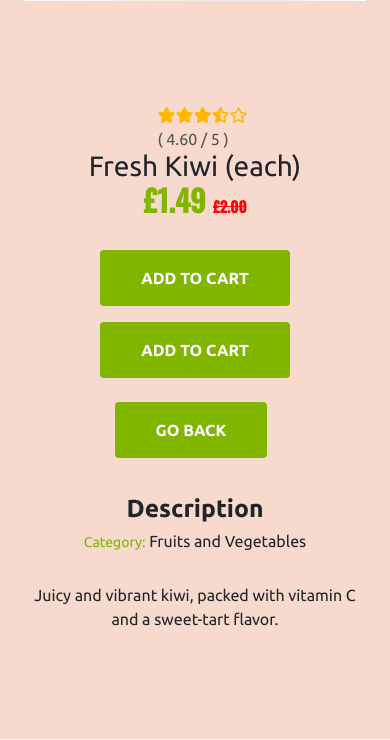
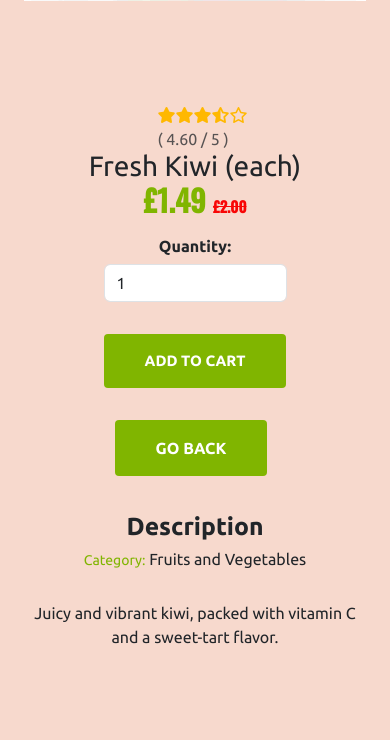
Before and after one commit to Esmael-Pinho/fourth-milestone-project, a Django app: page /products/1 in a window 390 px wide. Shown: the part 628-1368 px from the top of the page. Run offline with Django 3.2, Linux system fonts and the light colour scheme; data comes from the database, SQL or seed files in the repository; some libraries are stand-ins or nearby versions; some web fonts are replaced.

Commit message:
changes in styling responsiveness, added quantity to details

```diff
--- a/products/static/css/products.css
+++ b/products/static/css/products.css
@@ -284,6 +284,10 @@
 
 /* Product details */
 
+.details-title {
+    margin-top: 4rem;
+}
+
 .header-container {
     padding-top: 60px;
 }
@@ -364,7 +368,7 @@ sup {
 }
 
 .back-btn {
-    margin-right: 5.5rem;
+    font-size: 16px;
 }
 
 .small {
@@ -376,6 +380,15 @@ sup {
 .small a:hover {
     color: var(--green);
 }
+
+.add-btn {
+    font-size: 15px;
+}
+
+.text-align-start {
+    margin-bottom: 0.345rem;
+}
+
 
 #scrollUp {
     background-color: #F7F5EB;
@@ -409,22 +422,17 @@ a#scrollUp:hover {
 
 
 /* Media Queries */
-@media (max-width: 991px) {
-    #scrollUp {
-        font-size: 16px;
-        height: 30px;
-        width: 30px;
-        bottom: 50px;
+@media (min-width: 992px) {
+    .button-green {
+        padding: 16px 20px;
     }
 
-    #scrollUp i {
-        line-height: 30px;
+    .add-btn {
+        width: 150px;
     }
 }
 
-
-
-@media (max-width: 992px) {
+@media (max-width: 991px) {
     .section-title {
         margin-top: 5rem;
         margin-bottom: 1.5rem;
@@ -463,6 +471,33 @@ a#scrollUp:hover {
         margin-bottom: 2rem;
     }
 
+    .add-to-cart-section form.form-group {
+        width: 50% !important;
+    }
+
+    .detail-group {
+        margin: 0 auto;
+    }
+
+    .button-green span::before {
+        display: none;
+    }
+
+    .detail-group .input-group {
+        margin: 0 auto;
+        width: 50% !important;
+    }
+
+    #scrollUp {
+        font-size: 16px;
+        height: 30px;
+        width: 30px;
+        bottom: 50px;
+    }
+
+    #scrollUp i {
+        line-height: 30px;
+    }
 
 }
 
--- a/products/templates/products/product_detail.html
+++ b/products/templates/products/product_detail.html
@@ -19,7 +19,7 @@
         <div class="row justify-content-center big-title">
             <div class="col-sm-12 col-md-10 col-lg-8">
                 <div class="section-title-area text-center">
-                    <h1 class="section-title">Product Details</h1>
+                    <h1 class="section-title details-title">Product Details</h1>
                 </div>
             </div>
         </div>
@@ -66,22 +66,33 @@
                                 </sup>
                             </h1>
                         </div>
-                        <div class="row add-to-cart-section justify-content-evenly text-center">
-                            <div class="col-sm-12 col-lg-5 m-0 p-0">
-                                <div class="div add-to-cart">
-                                    <a href="#" aria-label="Add to Cart" class="btn btn-sm button-green text-uppercase">add to cart</a>
+                        <div class="row add-to-cart-section justify-content-center text-center">
+                            <form class="form" action="" method="POST">
+                                {% csrf_token %}
+                                <div class="form-row row justify-content-evenly">
+                                    <div class="col-sm-12 col-lg-4 m-0 p-0">
+                                        <p class="text-align-start text-center"><strong>Quantity:</strong></p>
+                                        <div class="form-group detail-group">
+                                            <div class="input-group">
+                                                <input class="form-control qty_input" type="number" name="quantity" value="1" min="1" max="99" data-item_id="{{ product.id }}" id="id_qty_{{ product.id }}">
+                                            </div>
+                                        </div>
+                                    </div>
+                                    <div class="col-sm-12 col-lg-5 mt-3 p-0">
+                                        <div class="div add-to-cart">
+                                            <a href="#" aria-label="Add to Cart" class="btn btn-sm button-green text-uppercase add-btn">add to cart</a>
+                                        </div>
+                                    </div>
+                                    <input type="hidden" name="redirect_url" value="{{ request.path }}">
                                 </div>
-                            </div>
-                            <div class="col-sm-12 col-lg-5 m-0 p-0">
-                                <div class="div add-to-cart">
-                                    <a href="#" aria-label="Add to Cart" class="btn btn-sm button-green text-uppercase">add to cart</a>
-                                </div>
-                            </div>
+                            </form>
                         </div>
                     </div>
                 </div>
-                <div class="div text-center">
-                    <a href="#" aria-label="Go back" class="btn btn-sm button-green text-uppercase back-btn"><span> go back</span></a>
+                <div class="col-sm-12 col-lg-5 pt-1">
+                    <div class="div text-center pt-1">
+                        <a href="{% url 'products' %}" title="Keep Shopping" aria-label="Go back" class="btn btn-sm button-green text-uppercase back-btn "><span> go back</span></a>
+                    </div>
                 </div>
             </div>
         </div>
--- a/static/css/base.css
+++ b/static/css/base.css
@@ -175,14 +175,11 @@ main {
 }
 
 
-@media (max-width: 992px) {
+@media (max-width: 991px) {
     #search-bar {
         display: none;
     }
 
-    .navbar-nav {
-        display: block !important;
-    }
 }
 
 @media (max-width: 576px) {
```
Also changed, not shown: bag/templates/bag/bag.html (+29 -11 lines), bag/static/css/bag.css (line endings or trailing spaces), media/baguette.jpg.
